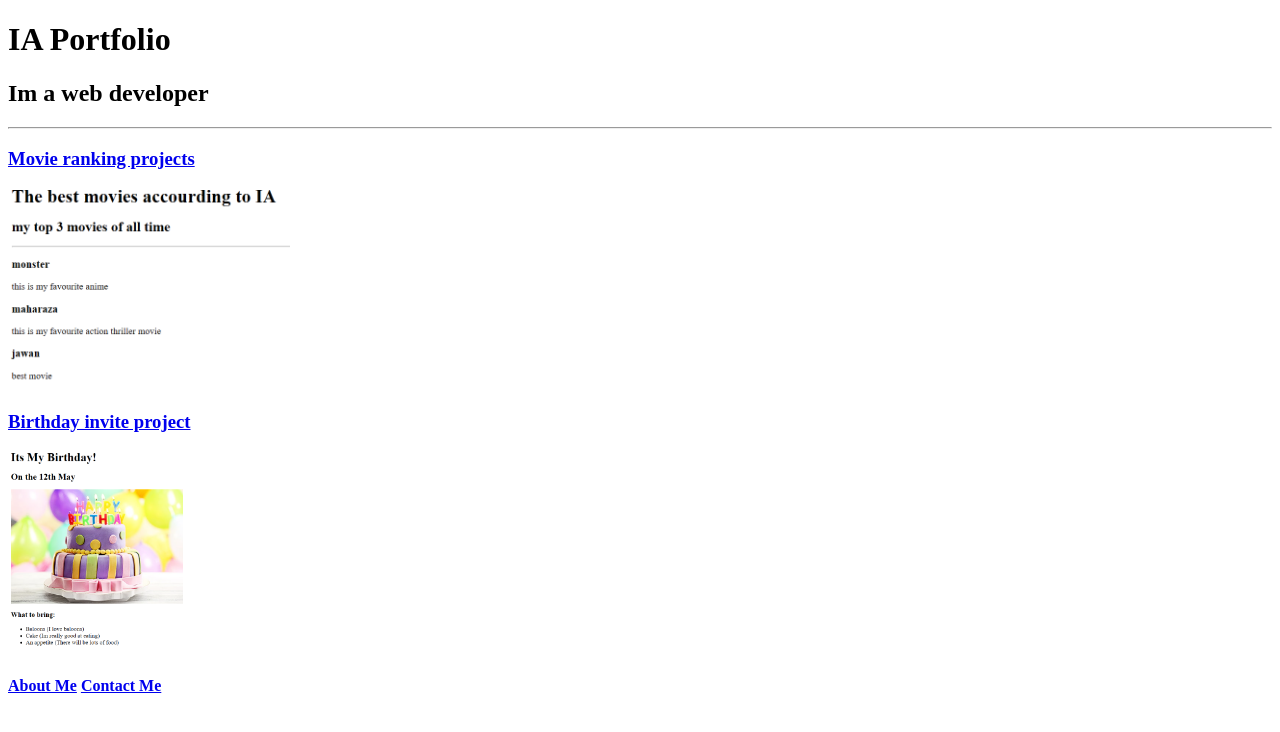
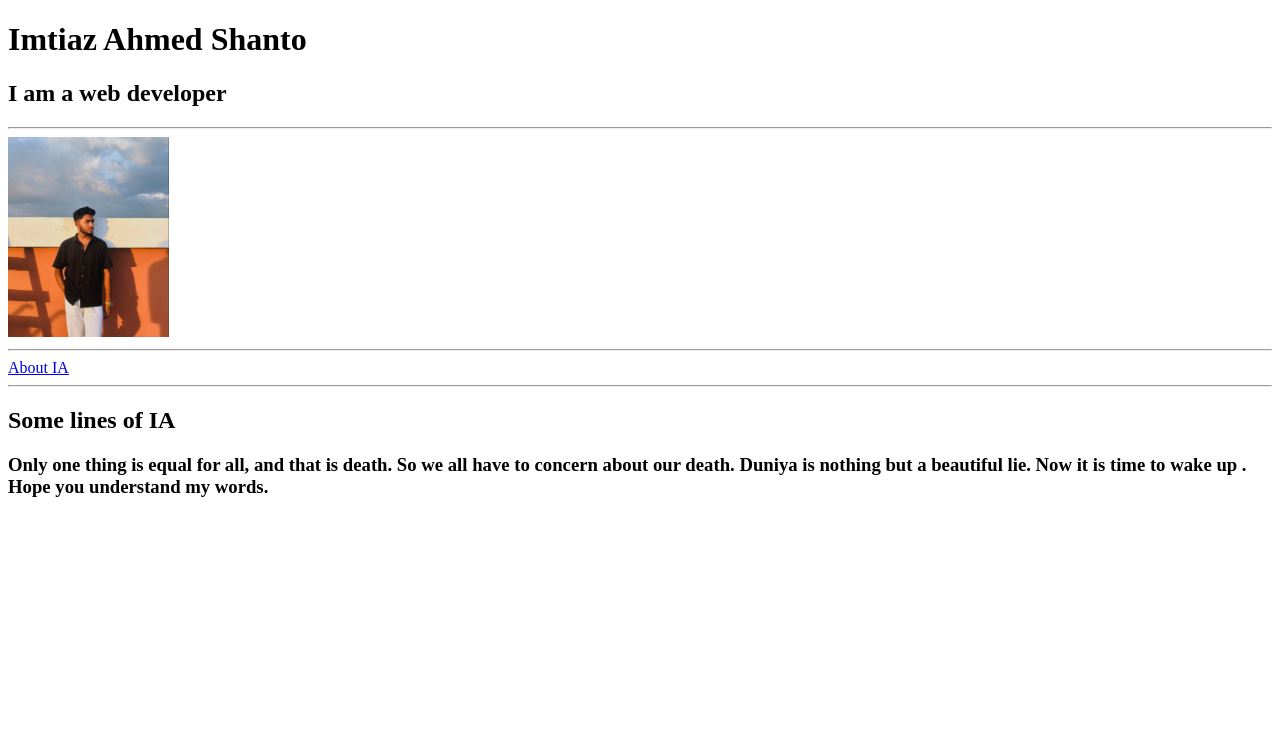
Before and after one commit to IaShanto/html-portfolio, a plain HTML site: page index.html in a window 1280 px wide. Drawn offline with Linux system fonts and the light colour scheme.

Commit message:
Add files via upload

```diff
--- a/index.html
+++ b/index.html
@@ -1,30 +1,23 @@
-<!-- TODO 1: Create the HTML Boilerplate -->
 <!DOCTYPE html>
 <html lang="en">
 <head>
-    <title>IA Yus Portfolio</title>
+
+    <title>Imtiaz</title>
 </head>
 <body>
-    <h1>IA Portfolio</h1>
-    <h2>Im a web developer</h2>
+    <h1>Imtiaz Ahmed Shanto</h1>
+    <h2>I am a web developer</h2>
     <hr>
-    <h3><a href="./public/index.html">Movie ranking projects</a></h3>
-    <img src="./public/image.png" height="200" alt="Movie ranking project">
-    <h3><a href="./public/birthday-invite.html">Birthday invite project</a></h3>
-    <img src="./assets/images/image.png" height="200" alt="cake">
-    <h4><a href="./public/about.html">About Me</a> <a href="./public/contact.html">Contact Me</a></h4>
+    <img src="./Screenshot 2024-09-09 203227.png" height="200" alt="A picture of Imtiaz">
+    <hr>
+    <a href="./about.html">About IA</a>
+    <hr>
+    <h2>Some lines of IA</h2>
+    <h3>Only one thing is equal for all, and that is death.
+        So we all have to concern about our death. Duniya is nothing but a beautiful lie.
+        Now it is time to wake up . Hope you understand my words.
+    </h3>
+
+
 </body>
 </html>
-<!-- TODO 2: Add Your previous projects' HTML into the public folder -->
-
-<!-- TODO 3: Take screenshots of your project previews and add the images to the images folder -->
-
-<!-- TODO 4: Add titles/subtitles etc. -->
-
-<!-- TODO 5: Add a link to the project pages -->
-
-<!-- TODO 6: Add images to show the project previews
-HINT for TODO 6: You can use the height attribute set to 200 to make the image smaller:
-https://developer.mozilla.org/en-US/docs/Web/HTML/Element/img#attr-height -->
-
-<!-- TODO 7: Add the Contact Me and About Me page links -->
```
Also changed, not shown: about.html (added, +6 -0 lines), Screenshot 2024-09-09 203227.png (added). Lines whose indentation alone changed are shown as unchanged.
